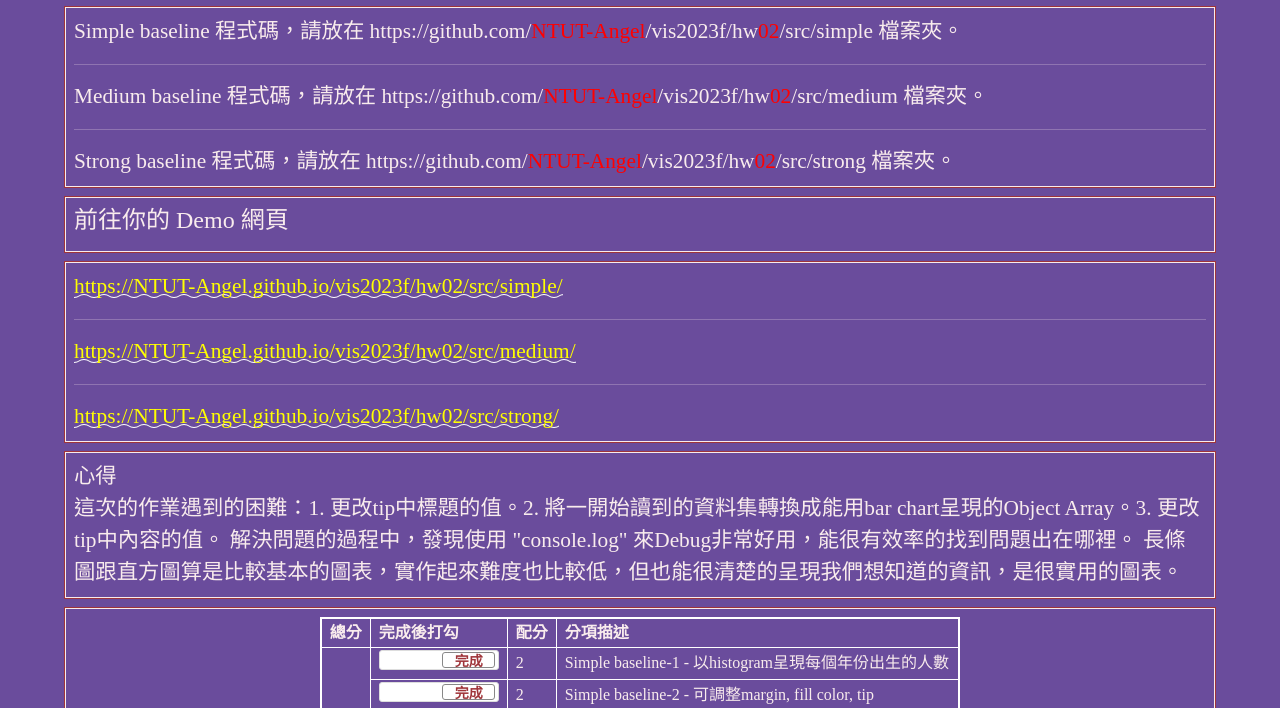
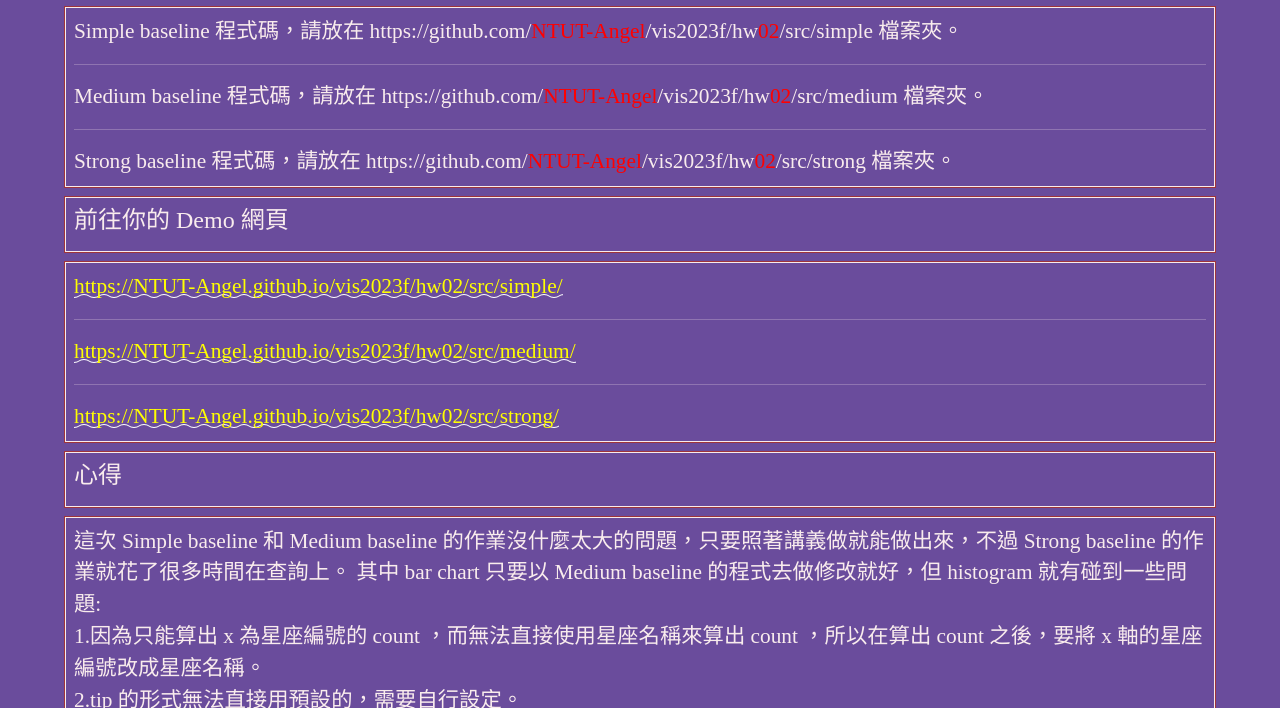
Before and after one commit to NTUT-Angel/vis2023f, a plain HTML site: page hw02/index.html in a window 1280 px wide. Shown: the part 86-794 px from the top of the page. Drawn offline with nearby package versions, Linux system fonts and the light colour scheme.

Commit message:
finish hw2.

```diff
--- a/hw02/index.html
+++ b/hw02/index.html
@@ -187,7 +187,6 @@
   </div>
 
   <!-- ------------------------------------------------>
-
   <div class="row hw12">
     <div class="col-md-12 twenty">
       <h4>前往你的 Demo 網頁</h4>
@@ -205,15 +204,20 @@
       </div>
   </div>
 
+   <!-- ------------------------------------------------>
+  <div class="row hw12">
+    <div class="col-md-12 twenty">
+      <h4>心得</h4>
+    </div>
+  </div>
 
   <!-- ------------------------------------------------>
-
   <div class="row hw12">
     <div class="col-md-12 twenty">
-      心得<br>
-      這次的作業遇到的困難：1. 更改tip中標題的值。2. 將一開始讀到的資料集轉換成能用bar chart呈現的Object Array。3. 更改tip中內容的值。
-      解決問題的過程中，發現使用 "console.log" 來Debug非常好用，能很有效率的找到問題出在哪裡。
-      長條圖跟直方圖算是比較基本的圖表，實作起來難度也比較低，但也能很清楚的呈現我們想知道的資訊，是很實用的圖表。
+      這次 Simple baseline 和 Medium baseline 的作業沒什麼太大的問題，只要照著講義做就能做出來，不過 Strong baseline 的作業就花了很多時間在查詢上。
+      其中 bar chart 只要以 Medium baseline 的程式去做修改就好，但 histogram 就有碰到一些問題:<br>
+      1.因為只能算出 x 為星座編號的 count ，而無法直接使用星座名稱來算出 count ，所以在算出 count 之後，要將 x 軸的星座編號改成星座名稱。<br>
+      2.tip 的形式無法直接用預設的，需要自行設定。<br>
     </div>
   </div>
 
@@ -313,7 +317,6 @@
 
       <iframe width="100%" height="500" frameborder="0" style="background-color: #FFFFFF"
       src="https://observablehq.com/embed/a428b49fc9dcd2ed?cell=*"></iframe>
-  ></iframe>
 
     </div>
   </div>
@@ -321,7 +324,6 @@
   <!-- ------------------------------------------------>
 
   <!-- ------------------------------------------------>
-
 
 <script>
   $(function() {
```
